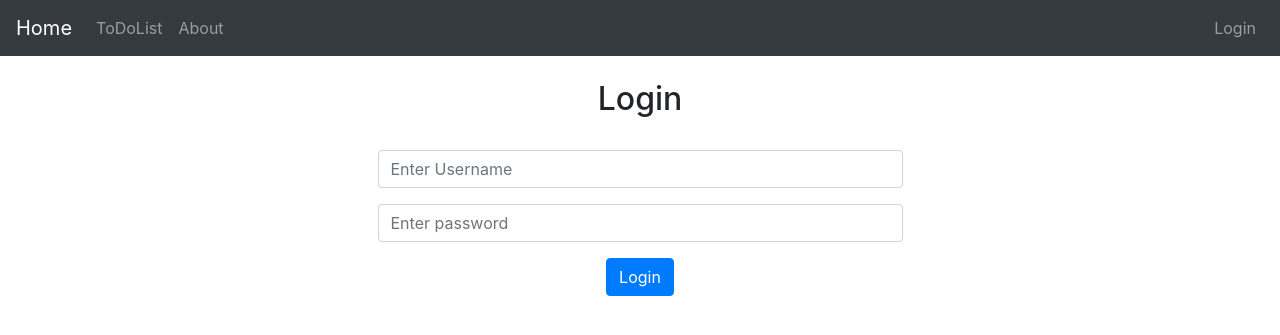
After one commit to jnilesh/ToDo-App, a Django app: page /login/ in a window 1280 px wide. The commit adds this page. Shown: the top 335 px of the page. Run offline with Django 3.2, Linux system fonts and the light colour scheme; some libraries are stand-ins or nearby versions.

Commit message:
User Login Created

```diff
--- a/todo_list/templates/base.html
+++ b/todo_list/templates/base.html
@@ -23,15 +23,33 @@
   <div class="collapse navbar-collapse" id="navbarSupportedContent">
     <ul class="navbar-nav mr-auto">
       <li class="nav-item">
+        <a class="nav-link" href="{% url 'list' %}">ToDoList</a>
+      </li>
+      <li class="nav-item">
         <a class="nav-link" href="{% url 'about' %}">About</a>
       </li>
+    </ul>
 
+    {% if user.is_authenticated %}
+    <ul class="navbar-nav ml-auto">
+      <li class="nav-item">
+        <a class="nav-link" href="#">{{ user.username }}</a>
+      </li>
+      <li class="nav-item">
+        <a class="nav-link" href="{% url 'logout' %}">Logout</a>
+      </li>
     </ul>
-    <form class="form-inline my-2 my-lg-0" method="POST">
-      {% csrf_token %}
-      <input class="form-control mr-sm-2" type="search" placeholder="Add to Do List" aria-label="Search" name="item" required>
-      <button class="btn btn-outline-info my-2 my-sm-0" type="submit">Add</button>
-    </form>
+
+    {% else %}
+    <ul class="navbar-nav ml-auto">
+      <li class="nav-item">
+        <a class="nav-link" href="{% url 'login' %}">Login</a>
+      </li>
+    </ul>
+    {% endif %}
+
+
+
   </div>
 </nav>
 
--- /dev/null
+++ b/todo_list/templates/login.html
@@ -0,0 +1,28 @@
+{% extends 'base.html' %}
+
+{% block title %}
+To Do App 1 | Login
+{% endblock %}
+
+
+
+{% block content %}
+
+<h2 class="text-center">Login</h2>
+<br>
+<div class="col-md-6 offset-md-3">
+	<form method="POST">
+		{% csrf_token %}
+	  <div class="form-group">
+
+	    <input type="text" class="form-control" placeholder="Enter Username" name="username">
+	  </div>
+	  <div class="form-group">
+	    <input type="password" class="form-control" placeholder="Enter password" name="password">
+	  </div>
+
+	  <center><button type="submit" class="btn btn-primary" >Login</button></center>
+	</form>
+</div>
+
+{% endblock %}
--- a/todo_list/urls.py
+++ b/todo_list/urls.py
@@ -8,5 +8,8 @@ urlpatterns = [
     path('cross_off/<list_id>',views.cross_off,name='cross_off'),
     path('uncross/<list_id>',views.uncross,name='uncross'),
     path('edit/<list_id>',views.edit,name='edit'),
+    path('login/',views.login_user, name='login'),
+    path('logout/',views.logout_user, name='logout'),
+    path('list/',views.td_list, name='list'),
 
 ]
--- a/todo_list/views.py
+++ b/todo_list/views.py
@@ -3,21 +3,11 @@ from .models import List
 from .forms import ListForm
 from django.contrib import messages
 from django.http import HttpResponseRedirect
+from django.contrib.auth import authenticate, login, logout
 
 # Create your views here.
 def home(request):
-
-	if request.method== 'POST':
-		form = ListForm(request.POST or none)
-
-		if form.is_valid():
-			form.save()
-			messages.success(request, 'Your password has been changed successfully!')
-			return HttpResponseRedirect(request.path_info)
-
-	else:
-		all_items = List.objects.all
-		return render(request, 'home.html',{'all_items':all_items})
+	return render(request, 'home.html')
 
 def about(request):
 	return render(request, 'about.html',{})
@@ -54,3 +44,40 @@ def edit(request,list_id):
 	else:
 		item = List.objects.get(pk=list_id)
 		return render(request, 'edit.html',{'item':item})
+
+
+def login_user(request):
+	if request.method == 'POST':
+		username = request.POST['username']
+		password = request.POST['password']
+		user = authenticate(request, username=username, password=password)
+		if user is not None:
+			login(request, user)
+			messages.success(request,('You have successfully Logged IN!'))
+			return redirect('home')
+		else:
+			messages.success(request,('Error Login! Please retry...'))
+			return redirect('login')
+
+	else:
+		return render(request,'login.html',{})
+
+def logout_user(request):
+	logout(request)
+	messages.success(request,('You Have been Logged OUT!'))
+	return redirect ('home')
+
+
+def td_list(request):
+
+	if request.method== 'POST':
+		form = ListForm(request.POST or none)
+
+		if form.is_valid():
+			form.save()
+			messages.success(request, 'Item Has been Added!')
+			return HttpResponseRedirect(request.path_info)
+
+	else:
+		all_items = List.objects.all
+		return render(request, 'list.html',{'all_items':all_items})
```
Also changed, not shown: todo_list/templates/home.html (+7 -35 lines), todo_list/templates/list.html (added, +67 -0 lines), db.sqlite3.
